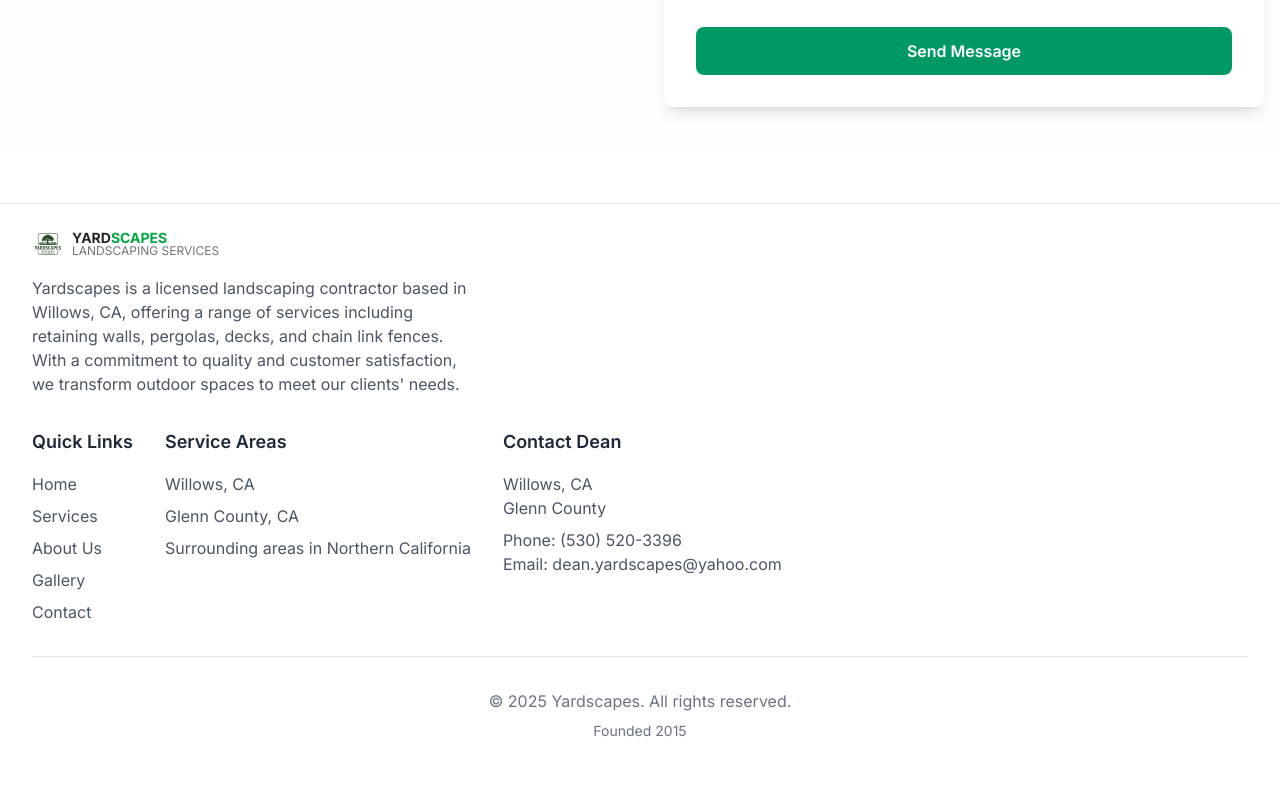
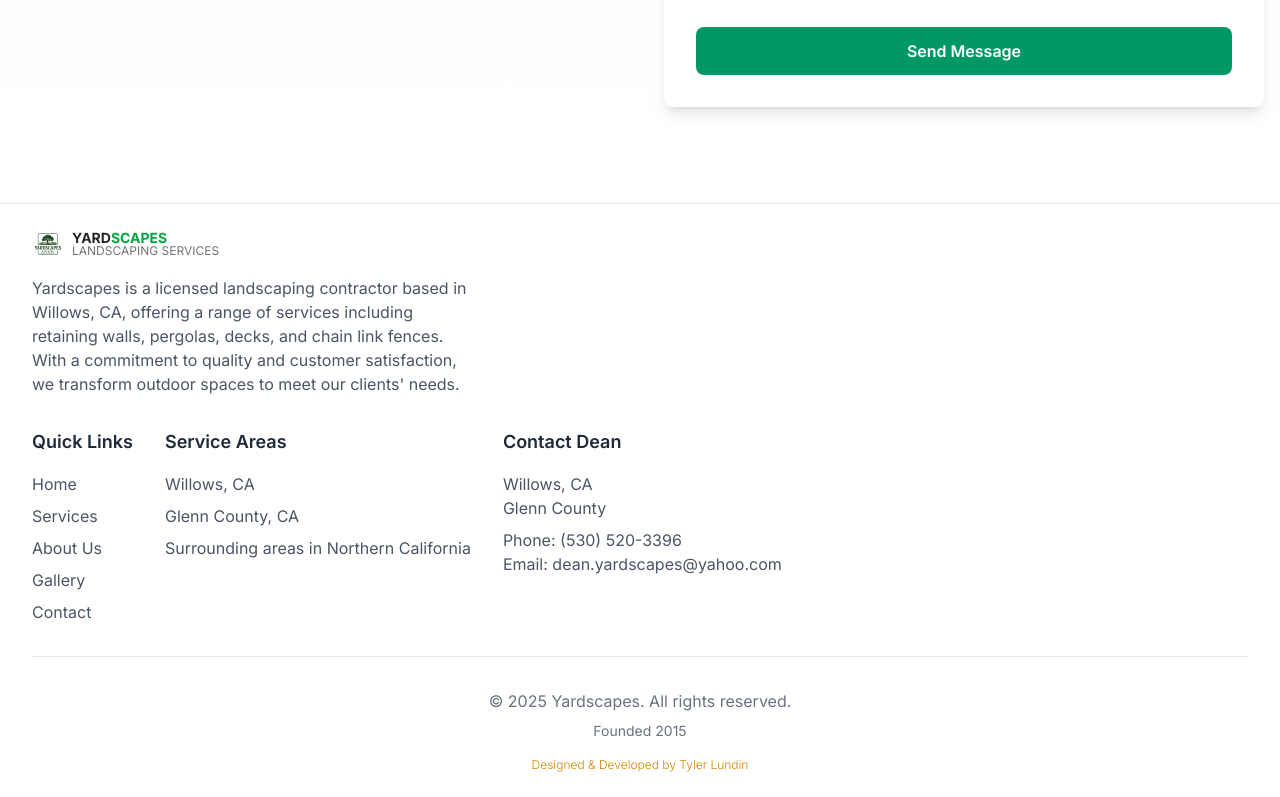
Before and after one commit to Tyler-Lundin/yardscapes, a Next.js app: page / in a window 1280 px wide. Shown: the part 6218-7015 px from the top of the page. Before the commit the page ends 6983 px from the top, so only its background shows below. Built offline with nearby package versions, Linux system fonts and the light colour scheme.

Commit message:
Creator Signature Added

```diff
--- a/src/components/layout/Footer.tsx
+++ b/src/components/layout/Footer.tsx
@@ -49,6 +49,16 @@ export default function Footer() {
         <div className="border-t border-gray-200 dark:border-gray-800 mt-8 pt-8 text-center text-gray-500 dark:text-gray-500">
           <p>&copy; {new Date().getFullYear()} {COMPANY.name}. All rights reserved.</p>
           <p className="text-sm mt-2">Founded {COMPANY.founded}</p>
+          <p className="text-xs mt-4 font-light">
+            <a
+              href="http://www.tylerlundin.me/about"
+              target="_blank"
+              rel="noopener noreferrer"
+              className="text-yellow-600 dark:text-yellow-500 hover:text-yellow-700 dark:hover:text-yellow-400 transition-colors"
+            >
+              Designed & Developed by Tyler Lundin
+            </a>
+          </p>
         </div>
       </div>
     </footer>
```
